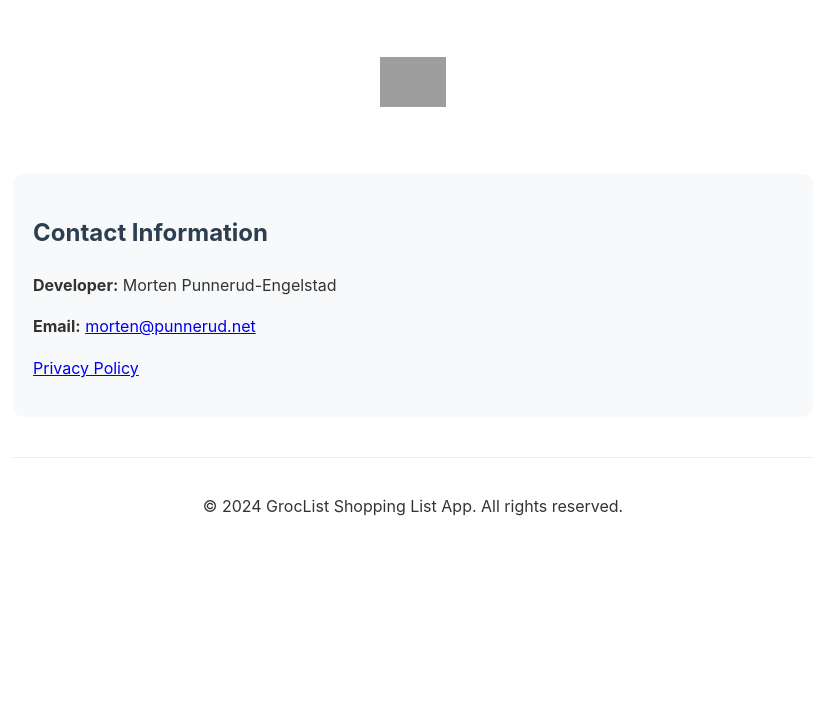
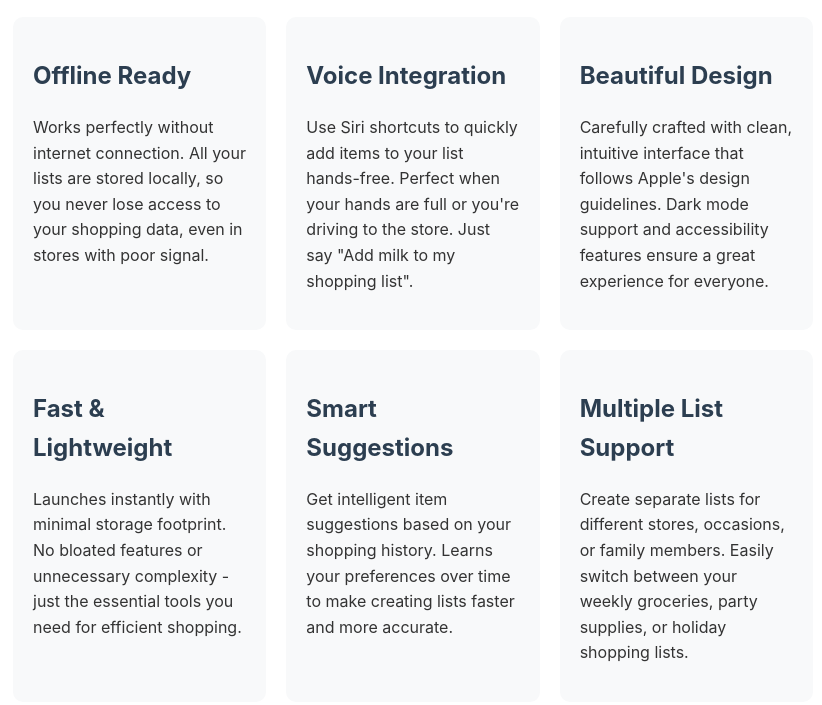
Before and after one commit to punnerud/best_list_page, a plain HTML site: page index.html in a window 1280 px wide. Shown: the part 1145-1850 px from the top of the page, without its empty margins (227-1049 px from the left). Before the commit the page ends 1701 px from the top, so only its background shows below. Drawn offline with Linux system fonts and the light colour scheme; grey boxes are pictures that could not be loaded.

Commit message:
Features list update

```diff
--- a/index.html
+++ b/index.html
@@ -246,6 +246,30 @@
             <h2>Privacy First</h2>
             <p>Your data stays on your device. No ads, no tracking, no data collection. Optional one-time purchase for premium features like unlimited shopping history. Family Sharing supported.</p>
         </div>
+        <div class="feature">
+            <h2>Offline Ready</h2>
+            <p>Works perfectly without internet connection. All your lists are stored locally, so you never lose access to your shopping data, even in stores with poor signal.</p>
+        </div>
+        <div class="feature">
+            <h2>Voice Integration</h2>
+            <p>Use Siri shortcuts to quickly add items to your list hands-free. Perfect when your hands are full or you're driving to the store. Just say "Add milk to my shopping list".</p>
+        </div>
+        <div class="feature">
+            <h2>Beautiful Design</h2>
+            <p>Carefully crafted with clean, intuitive interface that follows Apple's design guidelines. Dark mode support and accessibility features ensure a great experience for everyone.</p>
+        </div>
+        <div class="feature">
+            <h2>Fast & Lightweight</h2>
+            <p>Launches instantly with minimal storage footprint. No bloated features or unnecessary complexity - just the essential tools you need for efficient shopping.</p>
+        </div>
+        <div class="feature">
+            <h2>Smart Suggestions</h2>
+            <p>Get intelligent item suggestions based on your shopping history. Learns your preferences over time to make creating lists faster and more accurate.</p>
+        </div>
+        <div class="feature">
+            <h2>Multiple List Support</h2>
+            <p>Create separate lists for different stores, occasions, or family members. Easily switch between your weekly groceries, party supplies, or holiday shopping lists.</p>
+        </div>
     </div>
 
     <div class="cta">
```
Also changed, not shown: features.txt (added), 1 other file.
